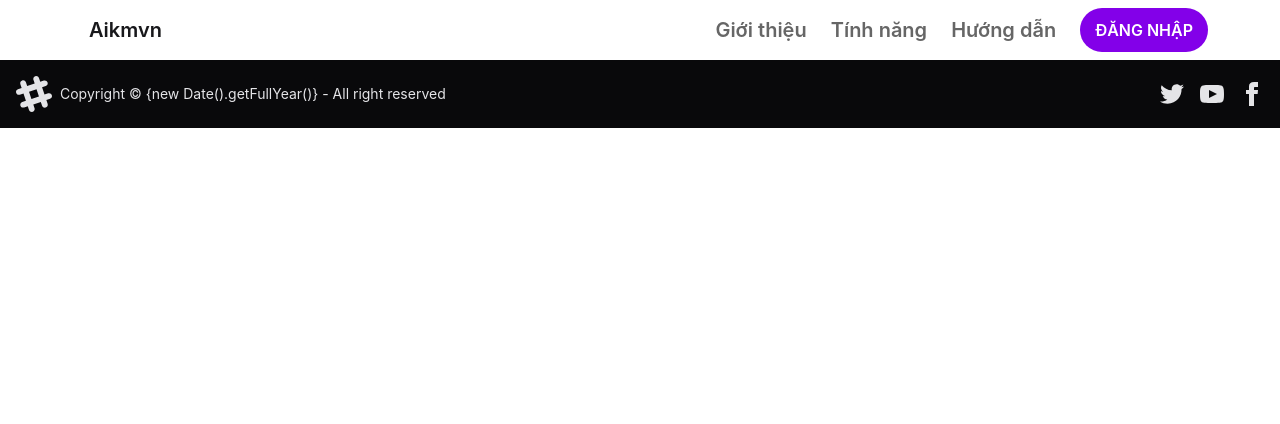
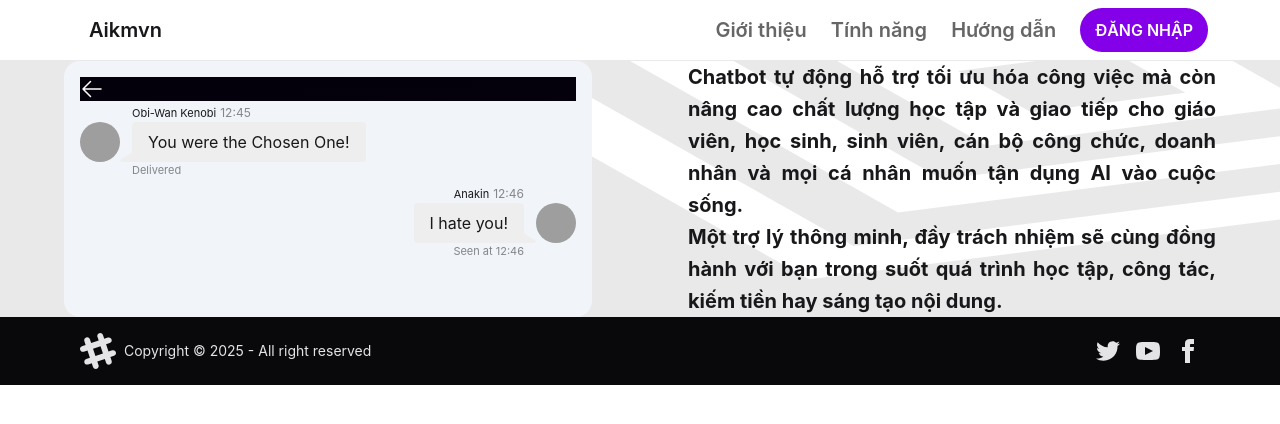
Before and after one commit to QuocLam98/aikmvm-website, a Vue app in the folder Front-End/: page / in a window 1280 px wide. Shown: the top 424 px of the page. Built offline with nearby package versions, Linux system fonts and the light colour scheme; grey boxes are pictures that could not be loaded; the HTML template or start-up script is replaced by a standard one.

Commit message:
thêm main view

```diff
--- /dev/null
+++ b/Front-End/src/assets/header.css
@@ -0,0 +1,53 @@
+#main-header {
+    border-bottom: 1px solid #e9e9e9;
+}
+
+.header-home {
+    padding: 8px;
+    display: flex;
+    align-items: center;
+    justify-content: space-between;
+    font-weight: 600;
+    font-size: 16px;
+}
+
+.header-button {
+    display: flex;
+}
+
+.button-login {
+    background-color: #8300e9;
+    padding: 10px 15px !important;
+    border-radius: 25px;
+    text-transform: uppercase;
+    color: #fff !important;
+    text-align: center;
+}
+.button-login a {
+    color: #fff !important;
+}
+
+.button-login:hover {
+    opacity: .7;
+    -webkit-transition: all .4s ease-in-out;
+    transition: all .4s ease-in-out;
+}
+.lg-li {
+    display: flex;
+    gap: 24px;
+    align-items: center;
+}
+.lg-li li a {
+    color: rgba(0, 0, 0, .6);
+    text-decoration: none;
+    display: block;
+    position: relative;
+    -webkit-transition: opacity .4s ease-in-out, background-color .4s ease-in-out;
+    transition: opacity .4s ease-in-out, background-color .4s ease-in-out;
+}
+
+.lg-li li a:hover {
+    opacity: .7;
+    -webkit-transition: all .4s ease-in-out;
+    transition: all .4s ease-in-out;
+}
--- a/Front-End/src/assets/main.css
+++ b/Front-End/src/assets/main.css
@@ -1,3 +1,10 @@
 @import './base.css';
 @import "tailwindcss";
 @plugin "daisyui";
+
+.container-flur {
+    width: 90%;
+    max-width: 1400px;
+    margin: auto;
+
+}
--- /dev/null
+++ b/Front-End/src/assets/mainhome.css
@@ -0,0 +1,22 @@
+.about {
+    background-image: url('/src/assets/download.svg');
+    background-repeat: no-repeat;
+    background-size: calc(100% + 2px) calc(100% + 2px);
+    background-repeat: no-repeat;
+    background-position: 50%;
+    overflow: hidden;
+    background-color: #e9e9e9;
+}
+.main-about {
+}
+.text-strong {
+ line-height: 2rem;
+ text-align: justify;
+ font-size: 20px;
+}
+
+@media only screen and (min-width: 1600px) {
+    .about {
+        padding: 64px 0;
+    }
+}
--- /dev/null
+++ b/Front-End/src/assets/window-chat.css
@@ -0,0 +1,8 @@
+.window-chat {
+    background-color: oklch(.968 .007 247.896);
+    padding: 16px;
+    border-radius: 16px;
+}
+.chat-header-layout {
+    background: linear-gradient(to right bottom, rgb(4, 0, 11), rgb(5, 0, 12))
+}
--- a/Front-End/src/components/FooterHome.vue
+++ b/Front-End/src/components/FooterHome.vue
@@ -1,5 +1,18 @@
+<script  lang="ts">
+import { defineComponent } from 'vue';
+
+export default defineComponent({
+  data() {
+    return {
+      currentYear: new Date().getFullYear()
+    };
+  }
+});
+</script>
+
 <template>
-    <footer class="footer sm:footer-horizontal bg-neutral text-neutral-content items-center p-4">
+    <footer class=" bg-neutral">
+        <div class="container-flur footer sm:footer-horizontal text-neutral-content items-center p-4">
             <aside class="grid-flow-col items-center">
                 <svg width="36" height="36" viewBox="0 0 24 24" xmlns="http://www.w3.org/2000/svg" fill-rule="evenodd"
                     clip-rule="evenodd" class="fill-current">
@@ -7,30 +20,34 @@
                         d="M22.672 15.226l-2.432.811.841 2.515c.33 1.019-.209 2.127-1.23 2.456-1.15.325-2.148-.321-2.463-1.226l-.84-2.518-5.013 1.677.84 2.517c.391 1.203-.434 2.542-1.831 2.542-.88 0-1.601-.564-1.86-1.314l-.842-2.516-2.431.809c-1.135.328-2.145-.317-2.463-1.229-.329-1.018.211-2.127 1.231-2.456l2.432-.809-1.621-4.823-2.432.808c-1.355.384-2.558-.59-2.558-1.839 0-.817.509-1.582 1.327-1.846l2.433-.809-.842-2.515c-.33-1.02.211-2.129 1.232-2.458 1.02-.329 2.13.209 2.461 1.229l.842 2.515 5.011-1.677-.839-2.517c-.403-1.238.484-2.553 1.843-2.553.819 0 1.585.509 1.85 1.326l.841 2.517 2.431-.81c1.02-.33 2.131.211 2.461 1.229.332 1.018-.21 2.126-1.23 2.456l-2.433.809 1.622 4.823 2.433-.809c1.242-.401 2.557.484 2.557 1.838 0 .819-.51 1.583-1.328 1.847m-8.992-6.428l-5.01 1.675 1.619 4.828 5.011-1.674-1.62-4.829z">
                     </path>
                 </svg>
-            <p>Copyright © {new Date().getFullYear()} - All right reserved</p>
+                <p>Copyright © {{ currentYear }} - All right reserved</p>
             </aside>
             <nav class="grid-flow-col gap-4 md:place-self-center md:justify-self-end">
                 <a>
-                <svg xmlns="http://www.w3.org/2000/svg" width="24" height="24" viewBox="0 0 24 24" class="fill-current">
+                    <svg xmlns="http://www.w3.org/2000/svg" width="24" height="24" viewBox="0 0 24 24"
+                        class="fill-current">
                         <path
                             d="M24 4.557c-.883.392-1.832.656-2.828.775 1.017-.609 1.798-1.574 2.165-2.724-.951.564-2.005.974-3.127 1.195-.897-.957-2.178-1.555-3.594-1.555-3.179 0-5.515 2.966-4.797 6.045-4.091-.205-7.719-2.165-10.148-5.144-1.29 2.213-.669 5.108 1.523 6.574-.806-.026-1.566-.247-2.229-.616-.054 2.281 1.581 4.415 3.949 4.89-.693.188-1.452.232-2.224.084.626 1.956 2.444 3.379 4.6 3.419-2.07 1.623-4.678 2.348-7.29 2.04 2.179 1.397 4.768 2.212 7.548 2.212 9.142 0 14.307-7.721 13.995-14.646.962-.695 1.797-1.562 2.457-2.549z">
                         </path>
                     </svg>
                 </a>
                 <a>
-                <svg xmlns="http://www.w3.org/2000/svg" width="24" height="24" viewBox="0 0 24 24" class="fill-current">
+                    <svg xmlns="http://www.w3.org/2000/svg" width="24" height="24" viewBox="0 0 24 24"
+                        class="fill-current">
                         <path
                             d="M19.615 3.184c-3.604-.246-11.631-.245-15.23 0-3.897.266-4.356 2.62-4.385 8.816.029 6.185.484 8.549 4.385 8.816 3.6.245 11.626.246 15.23 0 3.897-.266 4.356-2.62 4.385-8.816-.029-6.185-.484-8.549-4.385-8.816zm-10.615 12.816v-8l8 3.993-8 4.007z">
                         </path>
                     </svg>
                 </a>
                 <a>
-                <svg xmlns="http://www.w3.org/2000/svg" width="24" height="24" viewBox="0 0 24 24" class="fill-current">
+                    <svg xmlns="http://www.w3.org/2000/svg" width="24" height="24" viewBox="0 0 24 24"
+                        class="fill-current">
                         <path
                             d="M9 8h-3v4h3v12h5v-12h3.642l.358-4h-4v-1.667c0-.955.192-1.333 1.115-1.333h2.885v-5h-3.808c-3.596 0-5.192 1.583-5.192 4.615v3.385z">
                         </path>
                     </svg>
                 </a>
             </nav>
+        </div>
     </footer>
 </template>
--- a/Front-End/src/components/HeaderHome.vue
+++ b/Front-End/src/components/HeaderHome.vue
@@ -1,66 +1,6 @@
-<style>
-.container-flur {
-    width: 90%;
-    max-width: 1400px;
-    margin: auto;
-
-}
-
-.header-home {
-    padding: 8px;
-    display: flex;
-    align-items: center;
-    justify-content: space-between;
-    font-weight: 600;
-    font-size: 16px;
-}
-
-.header-button {
-    display: flex;
-}
-
-.button-login {
-    background-color: #8300e9;
-    padding: 10px 15px !important;
-    border-radius: 25px;
-    text-transform: uppercase;
-    color: #fff !important;
-    text-align: center;
-}
-.button-login a {
-    color: #fff !important;
-}
-
-.button-login:hover {
-    opacity: .7;
-    -webkit-transition: all .4s ease-in-out;
-    transition: all .4s ease-in-out;
-}
-.lg-li {
-    display: flex;
-    gap: 24px;
-    align-items: center;
-}
-.lg-li li a {
-    color: rgba(0, 0, 0, .6);
-    text-decoration: none;
-    display: block;
-    position: relative;
-    -webkit-transition: opacity .4s ease-in-out, background-color .4s ease-in-out;
-    transition: opacity .4s ease-in-out, background-color .4s ease-in-out;
-}
-
-.lg-li li a:hover {
-    opacity: .7;
-    -webkit-transition: all .4s ease-in-out;
-    transition: all .4s ease-in-out;
-}
-
-/* #main-header {
-    position: fixed;
-    top: 0
-} */
-</style>
+<script setup lang="ts">
+import '../assets/header.css'
+</script>
 
 <template>
     <header id="main-header">
--- /dev/null
+++ b/Front-End/src/components/MainHome.vue
@@ -0,0 +1,25 @@
+<script setup lang="ts">
+import '../assets/mainhome.css'
+import WindowChat from './WindowChat.vue';
+</script>
+
+<template>
+  <main id="main-home">
+    <div class="about">
+      <div class="container-flur">
+        <div class="main-about grid grid-cols-2 gap-24">
+          <WindowChat />
+          <div class="flex flex-col">
+            <strong class="text-strong">
+              Chatbot tự động hỗ trợ tối ưu hóa công việc mà còn nâng cao chất lượng học tập và giao tiếp cho giáo viên,
+              học sinh, sinh viên, cán bộ công chức, doanh nhân và mọi cá nhân muốn tận dụng AI vào cuộc sống.
+            </strong>
+            <strong class="text-strong">
+              Một trợ lý thông minh, đầy trách nhiệm sẽ cùng đồng hành với bạn trong suốt quá trình học tập, công tác, kiếm tiền hay sáng tạo nội dung.
+            </strong>
+          </div>
+        </div>
+      </div>
+    </div>
+  </main>
+</template>
--- /dev/null
+++ b/Front-End/src/components/WindowChat.vue
@@ -0,0 +1,46 @@
+<script setup lang="ts">
+import '../assets/window-chat.css'
+</script>
+
+<template>
+    <div class="window-chat">
+        <div class="chat-header-layout">
+            <a class="text-white">
+                <svg xmlns="http://www.w3.org/2000/svg" fill="none" viewBox="0 0 24 24" stroke-width="1.5"
+                    stroke="currentColor" class="size-6">
+                    <path stroke-linecap="round" stroke-linejoin="round" d="M10.5 19.5 3 12m0 0 7.5-7.5M3 12h18" />
+                </svg>
+            </a>
+        </div>
+        <div class="">
+            <div class="chat chat-start">
+                <div class="chat-image avatar">
+                    <div class="w-10 rounded-full">
+                        <img alt="Tailwind CSS chat bubble component"
+                            src="https://img.daisyui.com/images/stock/photo-1534528741775-53994a69daeb.webp" />
+                    </div>
+                </div>
+                <div class="chat-header">
+                    Obi-Wan Kenobi
+                    <time class="text-xs opacity-50">12:45</time>
+                </div>
+                <div class="chat-bubble">You were the Chosen One!</div>
+                <div class="chat-footer opacity-50">Delivered</div>
+            </div>
+            <div class="chat chat-end">
+                <div class="chat-image avatar">
+                    <div class="w-10 rounded-full">
+                        <img alt="Tailwind CSS chat bubble component"
+                            src="https://img.daisyui.com/images/stock/photo-1534528741775-53994a69daeb.webp" />
+                    </div>
+                </div>
+                <div class="chat-header">
+                    Anakin
+                    <time class="text-xs opacity-50">12:46</time>
+                </div>
+                <div class="chat-bubble">I hate you!</div>
+                <div class="chat-footer opacity-50">Seen at 12:46</div>
+            </div>
+        </div>
+    </div>
+</template>
--- a/Front-End/src/views/HomeView.vue
+++ b/Front-End/src/views/HomeView.vue
@@ -1,9 +1,11 @@
 <script setup lang="ts">
-import HeaderHome from '../components/HeaderHome.vue'
+import HeaderHome from '@/components/HeaderHome.vue'
 import FooterHome from '@/components/FooterHome.vue';
+import MainHome from '@/components/MainHome.vue';
 </script>
 
 <template>
     <HeaderHome />
+    <MainHome />
     <FooterHome />
 </template>
```
Also changed, not shown: Front-End/src/assets/download.svg (added). Lines whose indentation alone changed are shown as unchanged.
